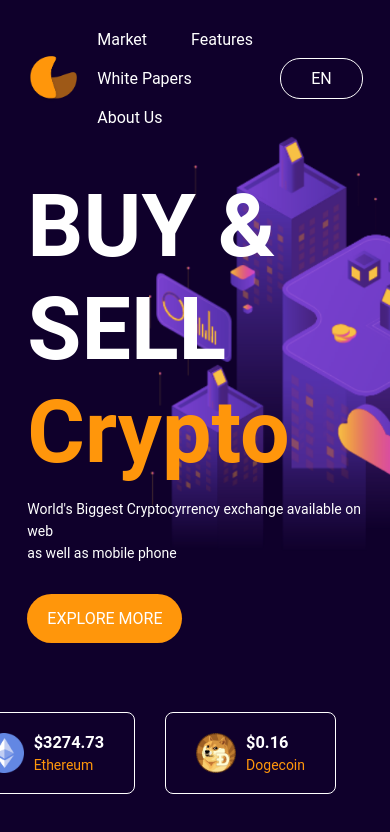
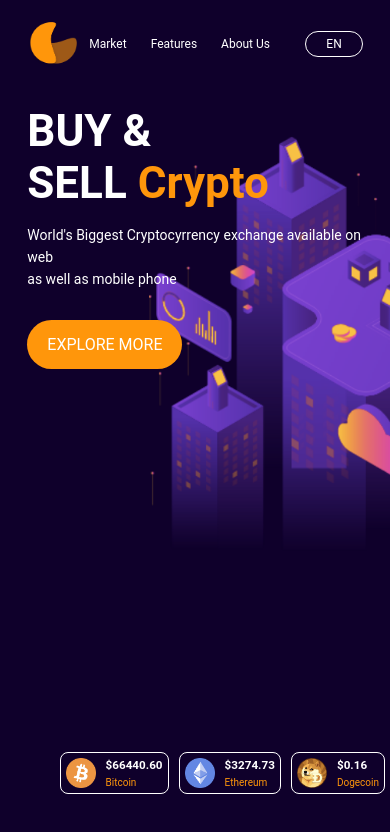
Before and after one commit to AmjadAliAbro/Cypto-Website-Design, a plain HTML site: page index.html in a window 390 px wide. Drawn offline with Linux system fonts and the light colour scheme.

Commit message:
made responsive

```diff
--- a/index.html
+++ b/index.html
@@ -13,7 +13,6 @@
         <ul>
           <li><a href="#">Market</a></li>
           <li><a href="#">Features</a></li>
-          <li><a href="#">White Papers</a></li>
           <li><a href="#">About Us</a></li>
         </ul>
         <a href="#" class="btn">EN</a>
--- a/style.css
+++ b/style.css
@@ -114,6 +114,41 @@ nav .btn {
 }
 
 .coin h3 {
-    color: #fff;
-    margin-bottom: 5px;
+  color: #fff;
+  margin-bottom: 5px;
 }
+
+@media screen and (max-width: 768px) {
+  nav ul {
+    display: flex;
+  }
+
+  nav ul li {
+    padding: 0 2px;
+    font-size: 12px;
+    margin: 10px;
+  }
+
+  nav .btn {
+    padding: 5px 20px;
+    font-size: 12px;
+  }
+
+  .content h1 {
+    font-size: 44px;
+  }
+
+  .coin-list {
+    right: 0%;
+  }
+
+  .coin {
+    font-size: 10px;
+    margin: 0 5px;
+    padding: 5px;
+  }
+
+  .coin img {
+    width: 30px;
+  }
+}
```
